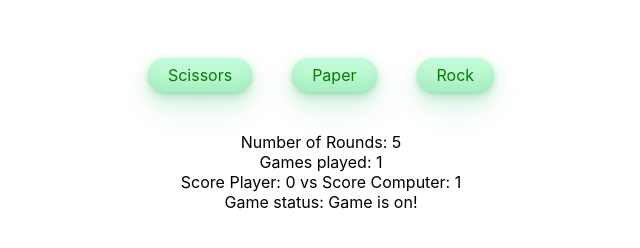
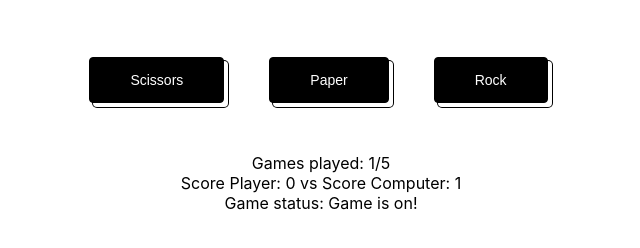
Before and after one commit to meryrowery/rock-paper-scissors, a plain HTML site: page index.html in a window 1280 px wide. Both pictures are taken after a click on the button "Scissors". Shown: the part 326-574 px from the top of the page, without its empty margins (319-959 px from the left). Drawn offline with Linux system fonts and the light colour scheme.

Commit message:
black buttons

```diff
--- a/script-new.js
+++ b/script-new.js
@@ -12,14 +12,14 @@ function showCurrentStatus() {
   // } else
   if (numRounds > numGamesPlayed) {
     // div.textContent = `Number of Rounds: ${numRounds}\n Games played: ${numGamesPlayed},Score Player: ${humanScore} vs Score Computer ${compScore}, Game status: Continue`;
-    div.innerHTML = `Number of Rounds: ${numRounds}<br>
-    Games played: ${numGamesPlayed}<br>
+    div.innerHTML = `
+    Games played: ${numGamesPlayed}/${numRounds}<br>
     Score Player: ${humanScore} vs Score Computer: ${compScore}<br>
     Game status: Game is on!`;
   } else if (numRounds === numGamesPlayed) {
     // div.textContent = (`Number of Rounds: ${numRounds}\n Games played: ${numGamesPlayed},Score Player: ${humanScore} vs Score Computer ${compScore}, Game status: Ended, Press key to start a new game`)
-    div.innerHTML = `Number of Rounds: ${numRounds}<br>
-    Games played: ${numGamesPlayed}<br>
+    div.innerHTML = `
+    Games played: ${numGamesPlayed}/${numRounds}<br>
     Score Player: ${humanScore} vs Score Computer: ${compScore}<br>
     Game status: Ended<br>
     Press key to start a new game`;
--- a/style.css
+++ b/style.css
@@ -19,7 +19,7 @@ h1 {
     padding: 40px;
 }
 
-.button-33 {
+/* .button-33 {
   background-color: #c2fbd7;
   border-radius: 100px;
   box-shadow: rgba(44, 187, 99, .2) 0 -25px 18px -14px inset,rgba(44, 187, 99, .15) 0 1px 2px,rgba(44, 187, 99, .15) 0 2px 4px,rgba(44, 187, 99, .15) 0 4px 8px,rgba(44, 187, 99, .15) 0 8px 16px,rgba(44, 187, 99, .15) 0 16px 32px;
@@ -41,6 +41,58 @@ h1 {
 .button-33:hover {
   box-shadow: rgba(44,187,99,.35) 0 -25px 18px -14px inset,rgba(44,187,99,.25) 0 1px 2px,rgba(44,187,99,.25) 0 2px 4px,rgba(44,187,99,.25) 0 4px 8px,rgba(44,187,99,.25) 0 8px 16px,rgba(44,187,99,.25) 0 16px 32px;
   transform: scale(1.05) rotate(-1deg);
+} */
+
+/* CSS */
+.button-33 {
+  appearance: button;
+  background-color: #000;
+  background-image: none;
+  border: 1px solid #000;
+  border-radius: 4px;
+  box-shadow: #fff 4px 4px 0 0,#000 4px 4px 0 1px;
+  box-sizing: border-box;
+  color: #fff;
+  cursor: pointer;
+  display: inline-block;
+  font-family: ITCAvantGardeStd-Bk,Arial,sans-serif;
+  font-size: 14px;
+  font-weight: 400;
+  line-height: 20px;
+  margin: 0 5px 10px 0;
+  overflow: visible;
+  padding: 12px 40px;
+  text-align: center;
+  text-transform: none;
+  touch-action: manipulation;
+  user-select: none;
+  -webkit-user-select: none;
+  vertical-align: middle;
+  white-space: nowrap;
+}
+
+.button-33:focus {
+  text-decoration: none;
+}
+
+.button-33:hover {
+  text-decoration: none;
+}
+
+.button-33:active {
+  box-shadow: rgba(0, 0, 0, .125) 0 3px 5px inset;
+  outline: 0;
+}
+
+.button-33:not([disabled]):active {
+  box-shadow: #fff 2px 2px 0 0, #000 2px 2px 0 1px;
+  transform: translate(2px, 2px);
+}
+
+@media (min-width: 768px) {
+  .button-50 {
+    padding: 12px 50px;
+  }
 }
 
 .results {
```
